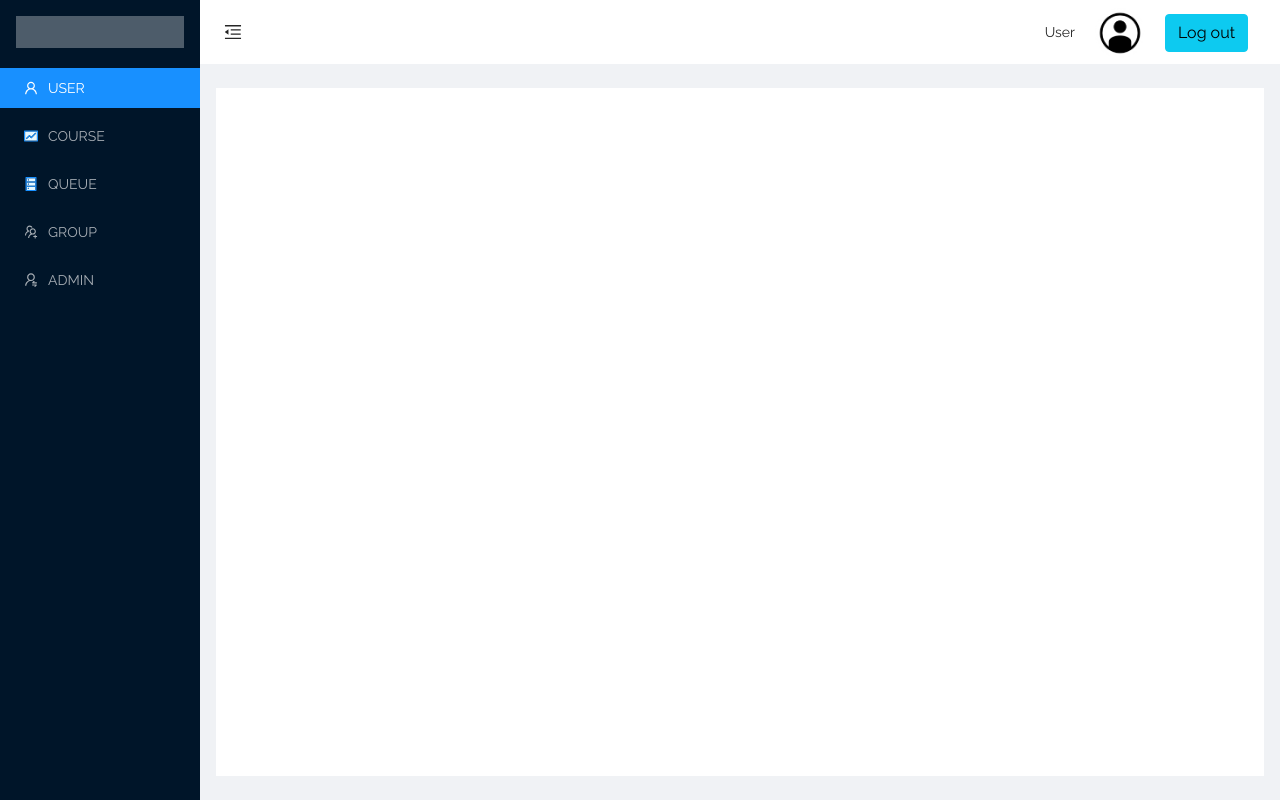
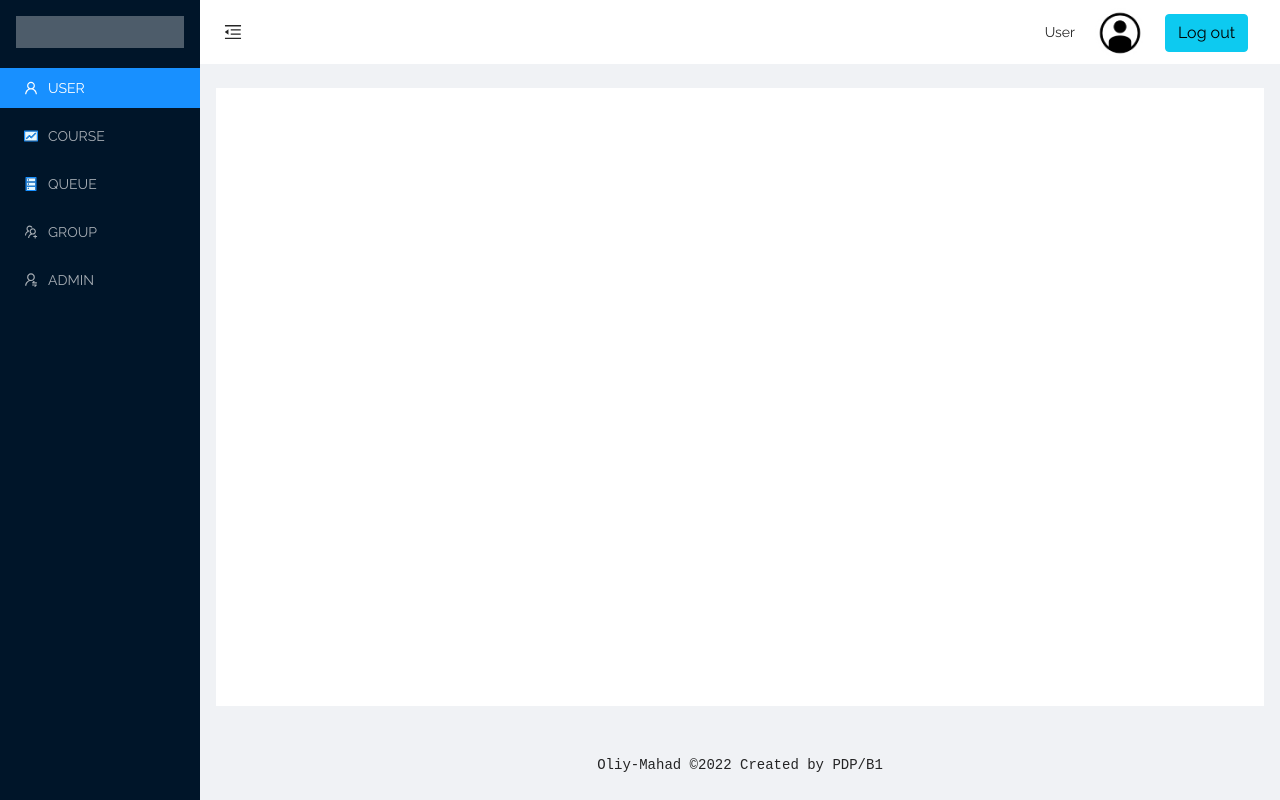
Before and after one commit to davronismoilov/admin-side, a React (Create React App) app: page / in a window 1280 px wide. Built offline with nearby package versions, Linux system fonts and the light colour scheme; no server answers.

Commit message:
header footer

```diff
--- a/src/admin/layout/main.js
+++ b/src/admin/layout/main.js
@@ -16,6 +16,7 @@ import User from "../user/user";
 import Course from "../course/course";
 import axios from "axios";
 import {FontAwesomeIcon} from '@fortawesome/react-fontawesome'
+import {Footer} from "antd/es/layout/layout";
 
 const {Header, Sider, Content} = Layout;
 
@@ -98,7 +99,7 @@ const MainLayout = () => {
           <header>
             <div className="container">
               <ul>
-                <li>{(username== "")?<span>User</span>:{username}}</li>
+                <li>{(username == "") ? <span>User</span> : {username}}</li>
                 <li>{
                   (pictureUrl == "") ? <img src="/images.png" alt="Avatar" className="avatar"/> :
                     <img src={pictureUrl} alt="Avatar" className="avatar"/>}</li>
@@ -127,8 +128,16 @@ const MainLayout = () => {
           </Routes>
 
         </Content>
+        <Footer style={
+          {
+            textAlign: 'center',
+            fontFamily: "monospace"
+          }
+        }>Oliy-Mahad ©2022 Created by PDP/B1</Footer>
       </Layout>
+
     </Layout>
+
   );
 };
 
```
